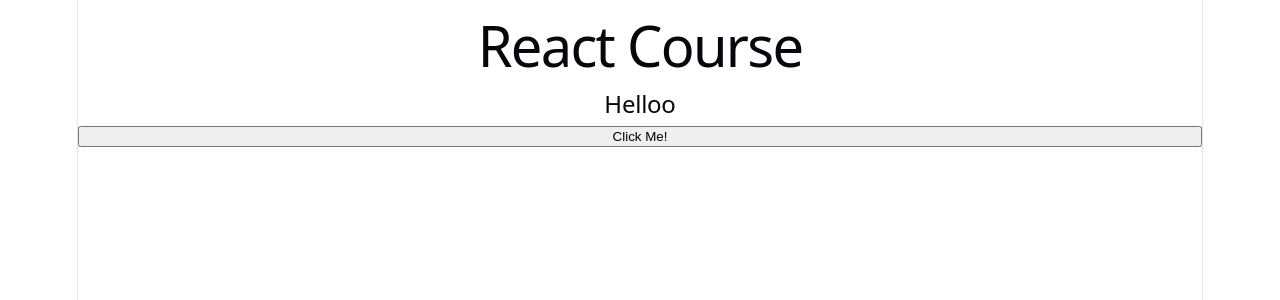
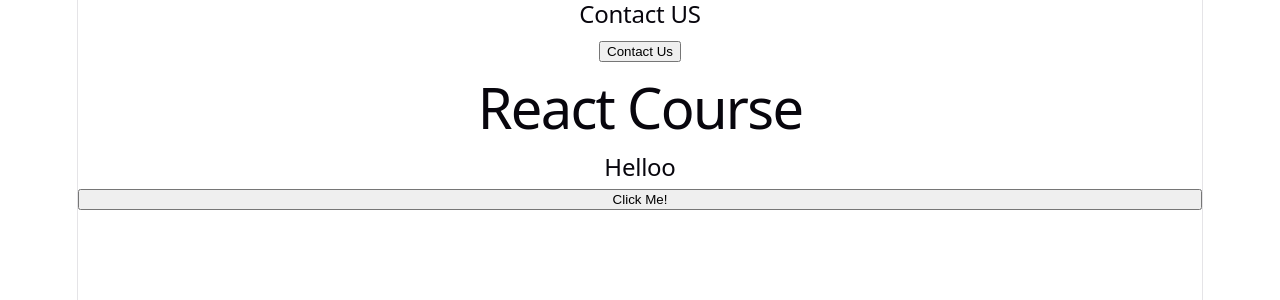
Before and after one commit to aahmeddgalal/React-learning, a React (Vite) app in the folder Day1/hello-world/: page / in a window 1280 px wide. Shown: the top 300 px of the page. Built offline with nearby package versions, Linux system fonts and the light colour scheme.

Commit message:
reusable components

```diff
--- /dev/null
+++ b/Day1/hello-world/src/ActionButton.jsx
@@ -0,0 +1,4 @@
+export const ActionButton = ({ text, onClick }) => {
+
+  return <button onClick={onClick} >{text}</button>
+}
--- a/Day1/hello-world/src/App.jsx
+++ b/Day1/hello-world/src/App.jsx
@@ -2,6 +2,7 @@ import './App.css'
 import { Welcome } from './Welcome'
 import { Button } from './Button'
 import { Alert } from './Alert'
+import { Contact } from './Contact'
 
 
 
@@ -12,6 +13,7 @@ function App() {
 
   return (
     <>
+    <Contact />
     <Alert>Right!</Alert>
     <Alert type = "error">Wrong</Alert>
       <h1>React Course</h1>
--- /dev/null
+++ b/Day1/hello-world/src/Contact.jsx
@@ -0,0 +1,14 @@
+import { ActionButton } from "./ActionButton"
+
+export const Contact = () => {
+  const handelContactButton = () => {
+    alert("0124543212345")
+  }
+
+  return (
+    <div>
+      <h2>Contact US</h2>
+      <ActionButton text={"Contact Us"} onClick={handelContactButton}/>
+    </div>
+  )
+}
```
